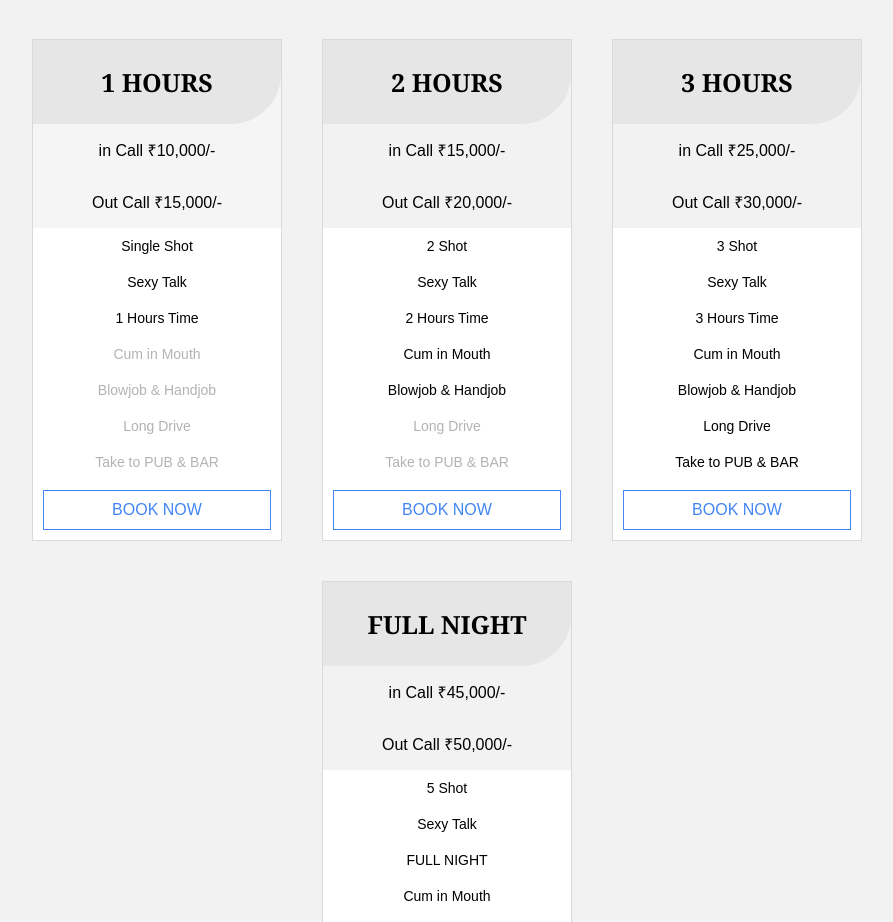
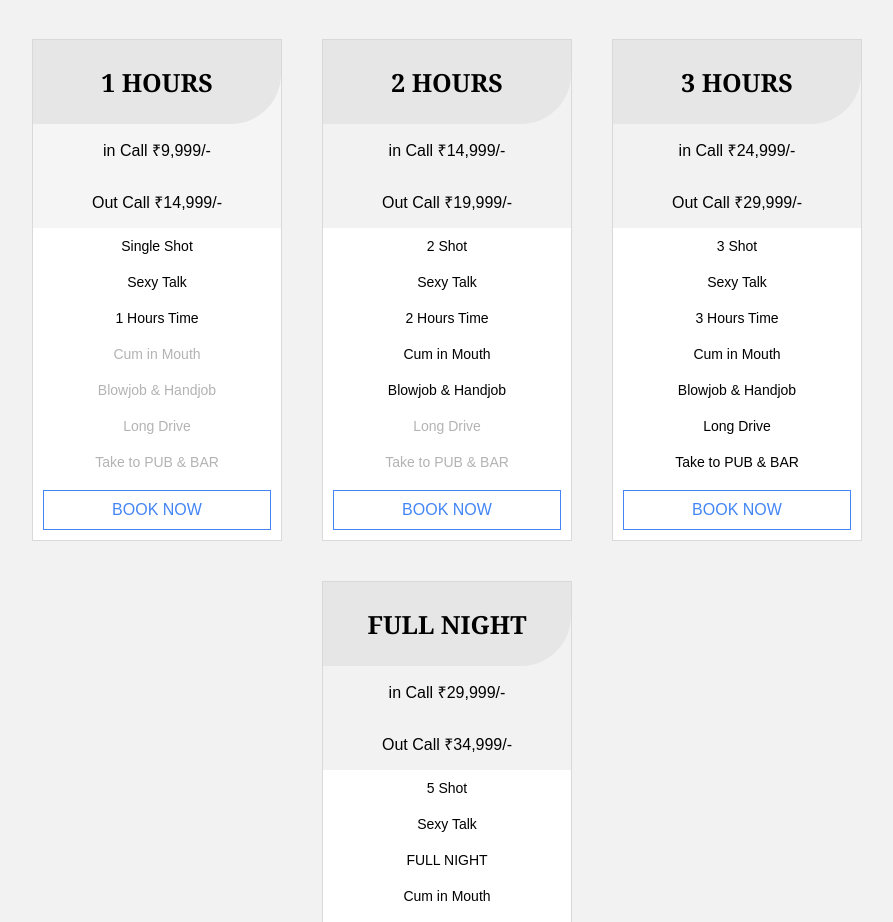
Before and after one commit to zl9/sohanisharma, a Jekyll site: the page built from pricing.html, in a window 1280 px wide. Shown: the part 469-1391 px from the top of the page, without its empty margins (193-1086 px from the left). Built offline with Jekyll 4.4.1, drawn with Linux system fonts in a browser that asks for light colours.

Commit message:
Add files via upload

```diff
--- a/pricing.html
+++ b/pricing.html
@@ -57,8 +57,8 @@ layout: default
     <div class="prbox">
         <div style="background:hsl(0, 0%, 96%);">
             <h1>1 HOURS</h1>
-            <p>in Call ₹10,000/-</p>
-            <p>Out Call ₹15,000/-</p>
+            <p>in Call ₹9,999/-</p>
+            <p>Out Call ₹14,999/-</p>
         </div>
         <span>Single Shot</span>
         <span>Sexy Talk</span>
@@ -72,8 +72,8 @@ layout: default
     <div class="prbox">
         <div style="background:hsl(0, 0%, 95%);">
             <h1>2 HOURS</h1>
-            <p>in Call ₹15,000/-</p>
-            <p>Out Call ₹20,000/-</p>
+            <p>in Call ₹14,999/-</p>
+            <p>Out Call ₹19,999/-</p>
         </div>
         <span>2 Shot</span>
         <span>Sexy Talk</span>
@@ -87,8 +87,8 @@ layout: default
     <div class="prbox">
         <div style="background:hsl(0, 0%, 95%);">
             <h1>3 HOURS</h1>
-            <p>in Call ₹25,000/-</p>
-            <p>Out Call ₹30,000/-</p>
+            <p>in Call ₹24,999/-</p>
+            <p>Out Call ₹29,999/-</p>
         </div>
         <span>3 Shot</span>
         <span>Sexy Talk</span>
@@ -102,8 +102,8 @@ layout: default
     <div class="prbox">
         <div style="background:hsl(0, 0%, 95%);">
             <h1>FULL NIGHT</h1>
-            <p>in Call ₹45,000/-</p>
-            <p>Out Call ₹50,000/-</p>
+            <p>in Call ₹29,999/-</p>
+            <p>Out Call ₹34,999/-</p>
         </div>
         <span>5 Shot</span>
         <span>Sexy Talk</span>
```
